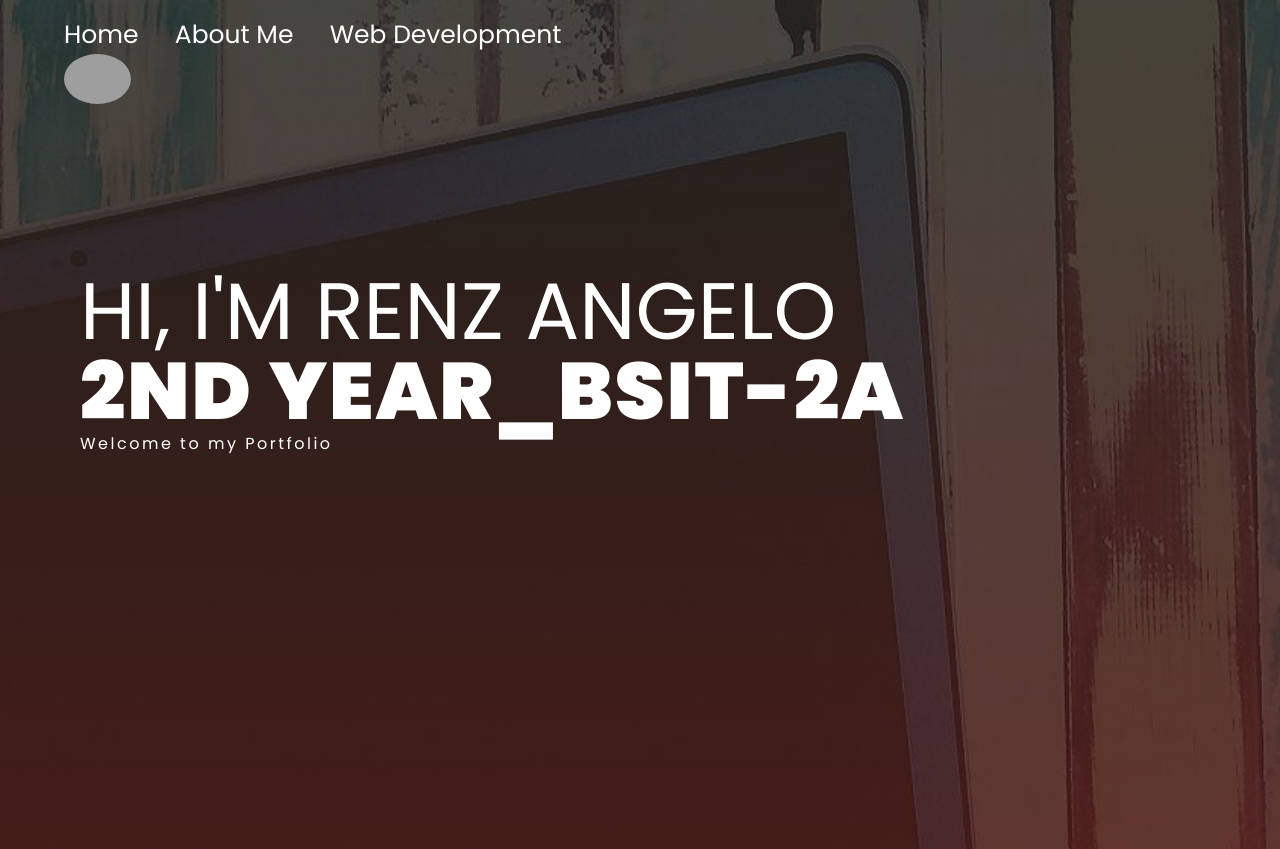
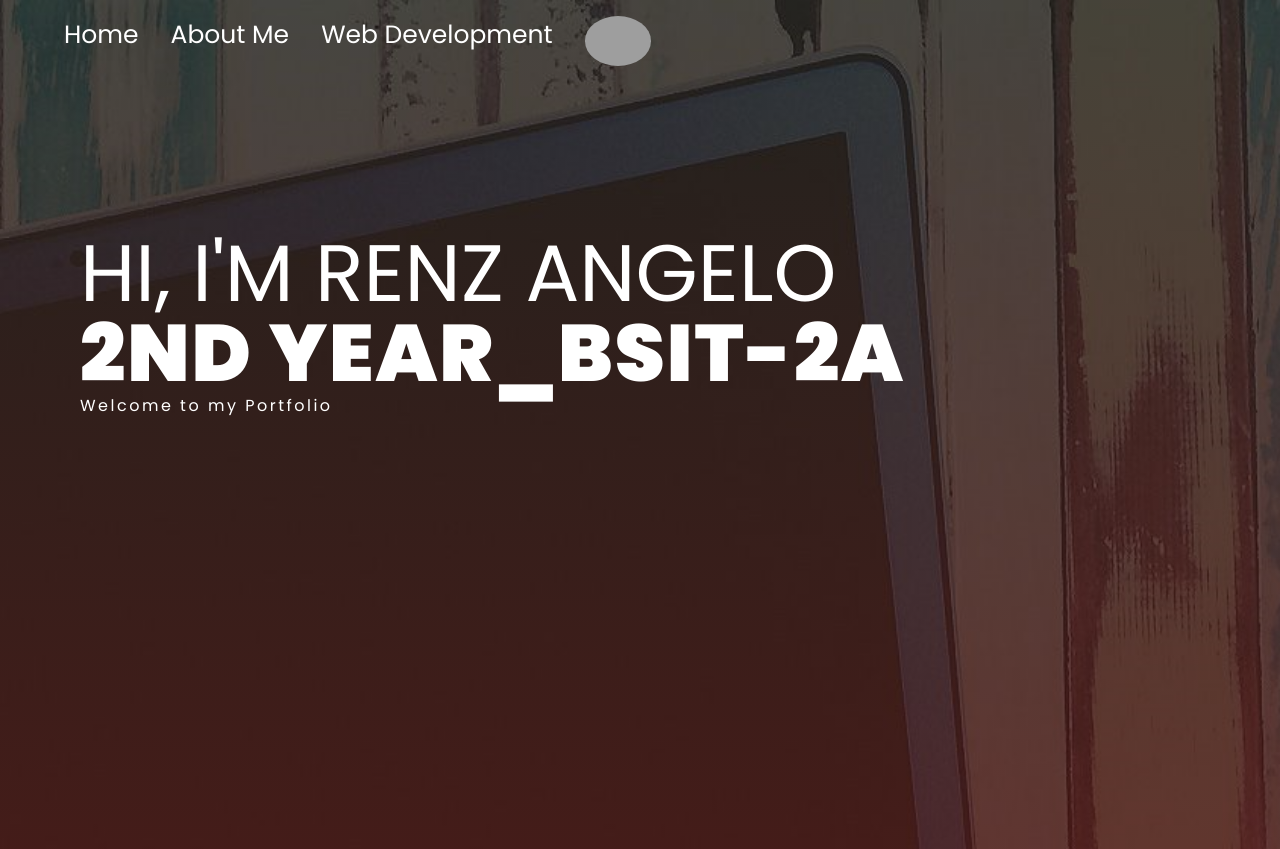
Before and after one commit to 220000001074/220000001074.github.io, a plain HTML site: page index.html in a window 1280 px wide. Shown: the top 849 px of the page. Drawn offline with nearby package versions, Linux system fonts and the light colour scheme; grey boxes are pictures that could not be loaded.

Commit message:
Update index.html

```diff
--- a/index.html
+++ b/index.html
@@ -13,7 +13,7 @@
     <div class="container" id="home">
         <header>
             <nav>
-                <div class="leftt-nav">
+                <div class="left-nav">
                     <a style="font-size:25px" href="#home" target="_blank">Home</a>
                     <a style="font-size:25px" href="#about">About Me</a>
                     <a style="font-size:25px" href="#experience">Web Development</a>
```
